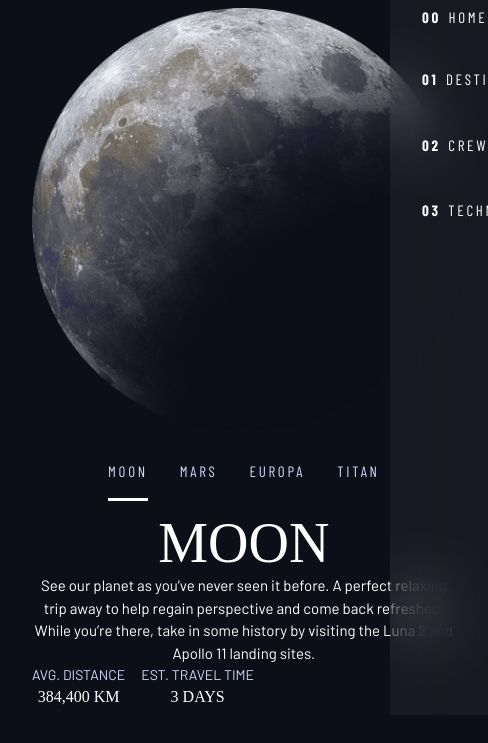
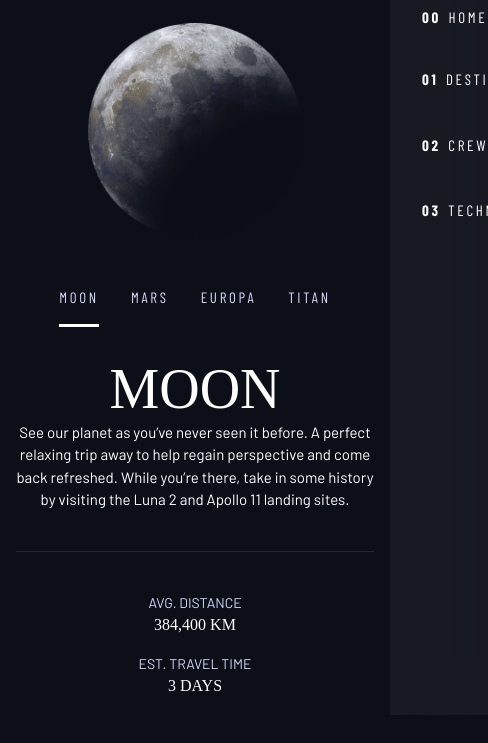
Before and after one commit to abadifaizal/space-travel, a website: page destination-moon.html in a window 390 px wide. Shown: the part 129-872 px from the top of the page, 488 px wide, since content can reach past the window. Before the commit the page ends 844 px from the top, so only its background shows below. Drawn offline with nearby package versions, Linux system fonts and the light colour scheme; a web font is replaced by a local one.

Commit message:
destination page mobile finished

```diff
--- a/destination-moon.html
+++ b/destination-moon.html
@@ -37,7 +37,7 @@
 		</nav>
 	</header>
 
-	<main id="main" class="grid-container grid-container--destination">
+	<main id="main" class="grid-container grid-container--destination flow">
 		<h1 class="numbered-title"><span aria-hidden="true">01</span> Pick your destination</h1>
 
 		<img src="./assets/destination/image-moon.png" alt="the moon">
@@ -49,12 +49,12 @@
 			<button aria-selected="false" class="uppercase ff-sans-cond text-accent bg-dark letter-spacing-2">Titan</button>
 		</div>
 
-		<article>
+		<article class="destination-info">
 			<h2 class="fs-800 uppercase ff-serif">Moon</h2>
 
 			<p>See our planet as you’ve never seen it before. A perfect relaxing trip away to help regain perspective and come back refreshed. While you’re there, take in some history by visiting the Luna 2 and Apollo 11 landing sites.</p>
 
-			<div class="flex">
+			<div class="destination-meta flex">
 				<div>
 					<h3 class="text-accent fs-200 uppercase">Avg. distance</h3>
 					<p class="fs-500 ff-serif uppercase">384,400 km</p>
--- a/top-page-assets/Css/style-comp.css
+++ b/top-page-assets/Css/style-comp.css
@@ -112,15 +112,6 @@ select {
     padding-inline: 2em;
     margin-inline: auto;
     max-width: 80rem;
-}
-.grid-container {
-    text-align: center;
-    display: grid;
-    place-items: center;
-    padding-inline: 2rem;
-}
-.grid-container * {
-    max-width: 50ch;
 }
 .sr-only {
     position: absolute;
@@ -322,6 +313,50 @@ body{
 .home{
     background-image: url(../../assets/home/background-home-mobile.jpg);
 }
+/* --------------- */
+/* Layout */
+/* --------------- */
+.grid-container {
+    text-align: center;
+    display: grid;
+    place-items: center;
+    padding-inline: 1rem;
+    padding-bottom: 4rem;
+}
+.grid-container * {
+    max-width: 50ch;
+}
+.numbered-title {
+    grid-area: title;
+}
+/* Destination layout */
+.grid-container--destination {
+    --flow-space: 2rem;
+    grid-template-areas:
+        'title'
+        'image'
+        'tabs'
+        'content'
+    ;
+}
+.grid-container--destination > img {
+    grid-area: image;
+    max-width: 60%;
+}
+.grid-container--destination > .tab-list {
+    grid-area: tabs;
+}
+.grid-container--destination > .destination-info {
+    grid-area: content;
+}
+.destination-meta {
+    -webkit-box-orient: vertical;
+    -webkit-box-direction: normal;
+            flex-direction: column;
+    border-top: 1px solid hsl( var(--clr-white) / .1);
+    padding-top: 2.5rem;
+    margin-top: 2.5rem;
+}
 @media (min-width: 35em){
     /* Tablet */
     :root {
@@ -349,27 +384,6 @@ body{
         --fs-500: 1.75rem;
         --fs-400: 1.125rem;
     }
-    .grid-container {
-        text-align: left;
-        -webkit-column-gap: var(--container-gap, 2rem);
-           -moz-column-gap: var(--container-gap, 2rem);
-                column-gap: var(--container-gap, 2rem);
-        grid-template-columns: minmax(1rem, 1fr) repeat(2, minmax(0, 30rem)) minmax(1rem, 1fr);
-    }
-
-    .grid-container > *:first-child {
-        grid-column: 2;
-    }
-
-    .grid-container > *:last-child{
-        grid-column: 3;
-    }
-
-    .grid-container--home {
-        padding-bottom: max(6rem, 20vh);
-        -webkit-box-align: end;
-                align-items: end;
-    }
 
     .primary-header::after {
         content: "";
@@ -393,6 +407,27 @@ body{
     }
     .home {
         background-image: url(../../assets/home/background-home-desktop.jpg);
+    }
+    .grid-container {
+        text-align: left;
+        -webkit-column-gap: var(--container-gap, 2rem);
+           -moz-column-gap: var(--container-gap, 2rem);
+                column-gap: var(--container-gap, 2rem);
+        grid-template-columns: minmax(1rem, 1fr) repeat(2, minmax(0, 30rem)) minmax(1rem, 1fr);
+    }
+
+    .grid-container > *:first-child {
+        grid-column: 2;
+    }
+
+    .grid-container > *:last-child{
+        grid-column: 3;
+    }
+
+    .grid-container--home {
+        padding-bottom: max(6rem, 20vh);
+        -webkit-box-align: end;
+                align-items: end;
     }
 }
 @media (prefers-reduced-motions: reduce){
--- a/top-page-assets/Css/style.css
+++ b/top-page-assets/Css/style.css
@@ -160,38 +160,6 @@ select {
     padding-inline: 2em;
     margin-inline: auto;
     max-width: 80rem;
-}
-
-.grid-container {
-    text-align: center;
-    display: grid;
-    place-items: center;
-    padding-inline: 2rem;
-}
-
-.grid-container * {
-    max-width: 50ch;
-}
-
-@media (min-width: 45em){
-    .grid-container {
-        text-align: left;
-        column-gap: var(--container-gap, 2rem);
-        grid-template-columns: minmax(1rem, 1fr) repeat(2, minmax(0, 30rem)) minmax(1rem, 1fr);
-    }
-
-    .grid-container > *:first-child {
-        grid-column: 2;
-    }
-
-    .grid-container > *:last-child{
-        grid-column: 3;
-    }
-
-    .grid-container--home {
-        padding-bottom: max(6rem, 20vh);
-        align-items: end;
-    }
 }
 
 .sr-only {
@@ -515,3 +483,76 @@ body{
         background-image: url(../../assets/home/background-home-desktop.jpg);
     }
 }
+
+/* --------------- */
+/* Layout */
+/* --------------- */
+
+.grid-container {
+    text-align: center;
+    display: grid;
+    place-items: center;
+    padding-inline: 1rem;
+    padding-bottom: 4rem;
+}
+
+.grid-container * {
+    max-width: 50ch;
+}
+
+.numbered-title {
+    grid-area: title;
+}
+
+/* Destination layout */
+
+.grid-container--destination {
+    --flow-space: 2rem;
+    grid-template-areas:
+        'title'
+        'image'
+        'tabs'
+        'content'
+    ;
+}
+
+.grid-container--destination > img {
+    grid-area: image;
+    max-width: 60%;
+}
+
+.grid-container--destination > .tab-list {
+    grid-area: tabs;
+}
+
+.grid-container--destination > .destination-info {
+    grid-area: content;
+}
+
+.destination-meta {
+    flex-direction: column;
+    border-top: 1px solid hsl( var(--clr-white) / .1);
+    padding-top: 2.5rem;
+    margin-top: 2.5rem;
+}
+
+@media (min-width: 45em){
+    .grid-container {
+        text-align: left;
+        column-gap: var(--container-gap, 2rem);
+        grid-template-columns: minmax(1rem, 1fr) repeat(2, minmax(0, 30rem)) minmax(1rem, 1fr);
+    }
+
+    .grid-container > *:first-child {
+        grid-column: 2;
+    }
+
+    .grid-container > *:last-child{
+        grid-column: 3;
+    }
+
+    .grid-container--home {
+        padding-bottom: max(6rem, 20vh);
+        align-items: end;
+    }
+}
```
